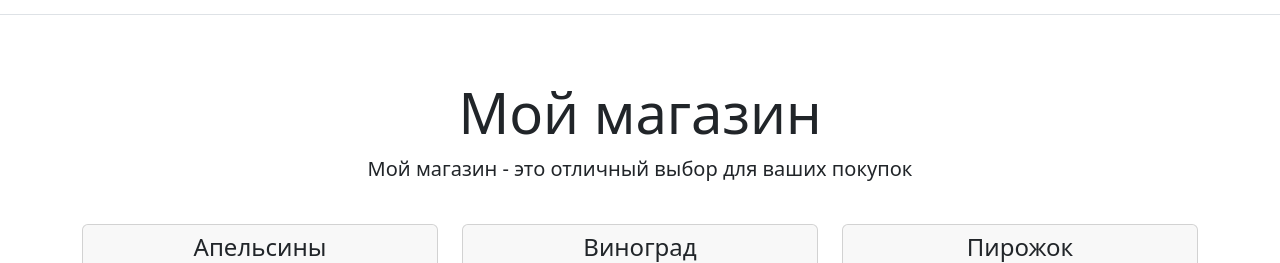
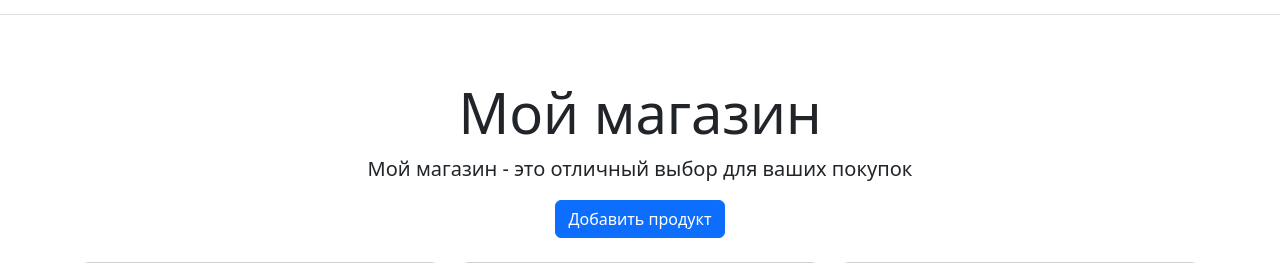
Before and after one commit to Romanovatm/DjangoProject, a Django app: page / in a window 1280 px wide. Shown: the part 60-323 px from the top of the page. Run offline with Django 5.2, Linux system fonts and the light colour scheme; data comes from the database, SQL or seed files in the repository; some libraries are stand-ins or nearby versions.

Commit message:
Add button to create product

```diff
--- a/catalog/templates/home.html
+++ b/catalog/templates/home.html
@@ -3,6 +3,7 @@
 <div class="pricing-header px-3 py-3 pt-md-5 pb-md-4 mx-auto text-center">
     <h1 class="display-4">Мой магазин</h1>
     <p class="lead">Мой магазин - это отличный выбор для ваших покупок</p>
+    <a href="{% url 'catalog:product_create' %}" class="btn btn-primary">Добавить продукт</a>
 </div>
 <div class="row text-center">
     {%for product in products %}
```
